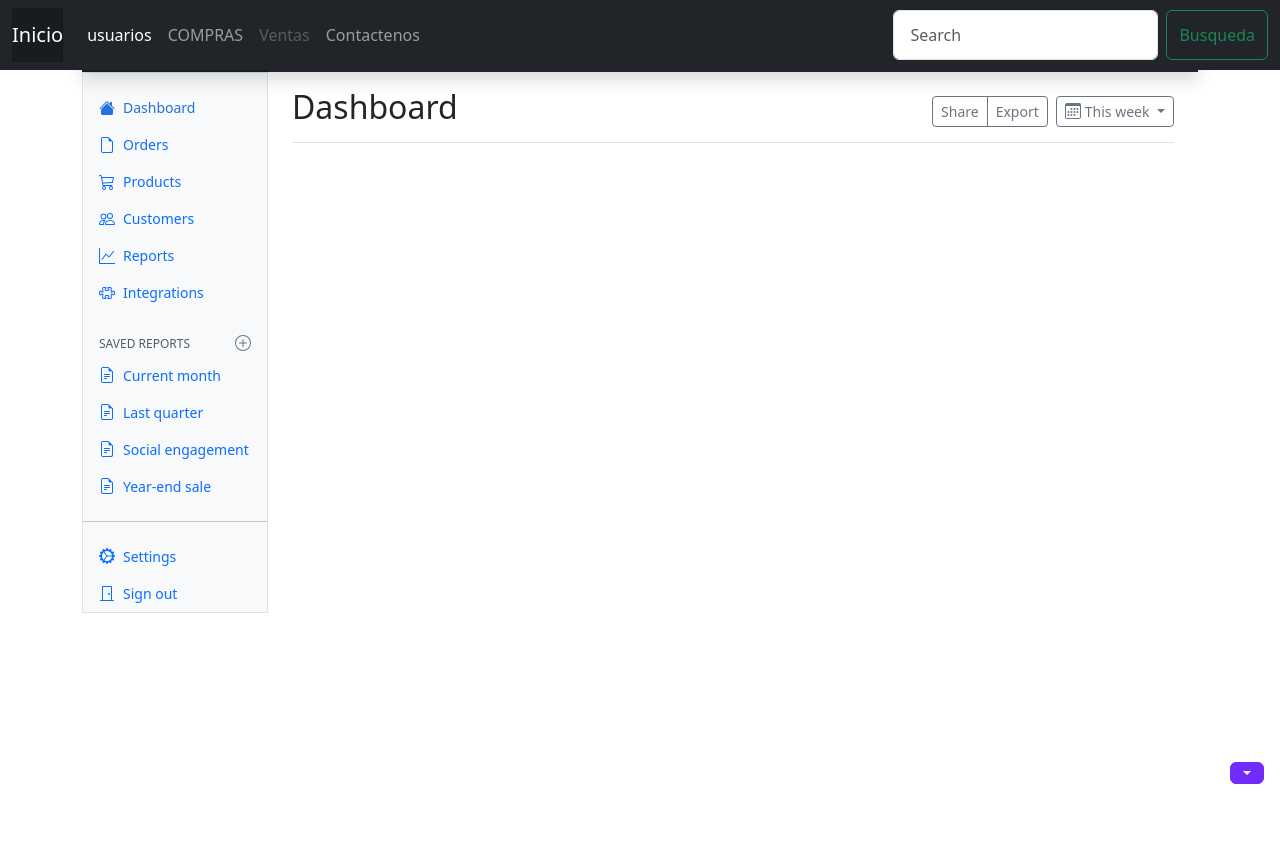
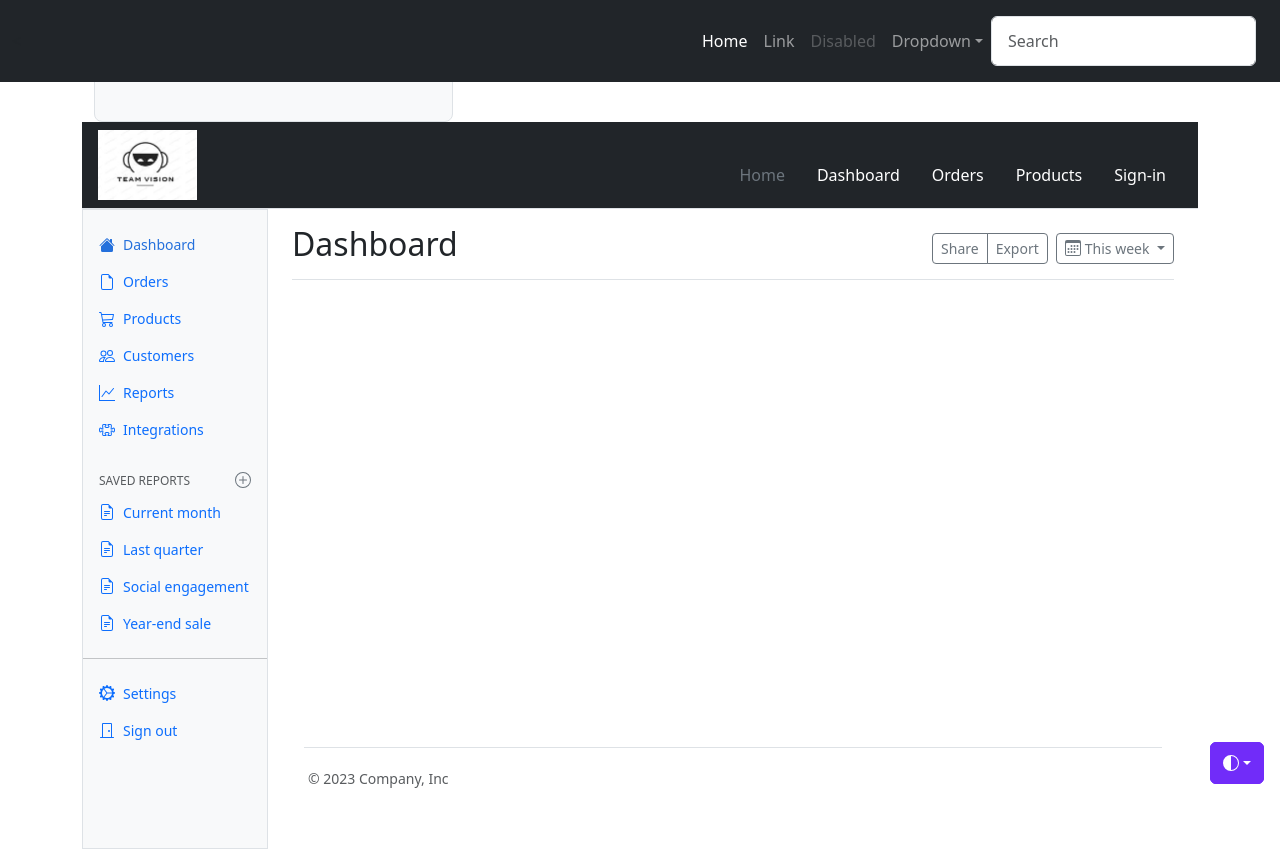
Before and after one commit to juanb19261/mantenimiento, an Angular app: page /dashboard in a window 1280 px wide. Before the commit the page ends 800 px from the top, so only its background shows below. Built offline with nearby package versions, Linux system fonts and the light colour scheme.

Commit message:
plantilla_actualizada2

```diff
--- a/src/app/estructura/header/header.component.html
+++ b/src/app/estructura/header/header.component.html
@@ -1,27 +1,52 @@
-<header class="navbar sticky-top bg-dark flex-md-nowrap p-0 shadow" data-bs-theme="dark">
-    <a class="navbar-brand col-md-3 col-lg-2 me-0 px-3 fs-2 text-white" href="#">TEAM VISION</a>
-
-    <ul class="navbar-nav flex-row d-md-none">
-        <li class="nav-item text-nowrap">
-            <button class="nav-link px-3 text-white" type="button" data-bs-toggle="collapse"
-                data-bs-target="#navbarSearch" aria-controls="navbarSearch" aria-expanded="false"
-                aria-label="Toggle search">
-                <svg class="bi">
-                    <use xlink:href="#search" />
-                </svg>
-            </button>
-        </li>
-        <li class="nav-item text-nowrap">
-            <button class="nav-link px-3 text-white" type="button" data-bs-toggle="offcanvas"
-                data-bs-target="#sidebarMenu" aria-controls="sidebarMenu" aria-expanded="false"
-                aria-label="Toggle navigation">
-                <svg class="bi">
-                    <use xlink:href="#list" />
-                </svg>
-            </button>
-        </li>
-    </ul>
-    <div id="navbarSearch" class="navbar-search w-100 collapse">
-        <a class="navbar-link px-3" href="#">CERRAR SESION</a>
+<div class="container-fluid">
+  <div class="d-grid gap-3" style="grid-template-columns: 1fr 2fr;">
+    <div class="bg-body-tertiary border rounded-3">
+      <br><br><br><br><br>
     </div>
-</header>
+  </div>
+</div>
+<header>
+  <div class="px-3 py-2 text-bg-dark border-bottom">
+    <div class="container-fluid">
+    </div>
+      <div class="d-flex flex-wrap align-items-center justify-content-center justify-content-lg-start">
+          <a href="">
+              <img src="/assets/img/image002.jpg" style="height: 70px">
+            </a>
+        <a href="/" class="d-flex align-items-center my-2 my-lg-0 me-lg-auto text-white text-decoration-none">
+          <svg class="bi me-2" width="40" height="32" role="img" aria-label="Bootstrap"><use xlink:href="#bootstrap"/></svg>
+        </a>
+        <ul class="nav col-12 col-lg-auto my-2 justify-content-center my-md-0 text-small">
+          <li>
+            <a href="#" class="nav-link text-secondary">
+              <svg class="bi d-block mx-auto mb-1" width="24" height="24"><use xlink:href="#home"/></svg>
+              Home
+            </a>
+          </li>
+          <li>
+            <a href="#" class="nav-link text-white">
+              <svg class="bi d-block mx-auto mb-1" width="24" height="24"><use xlink:href="#speedometer2"/></svg>
+              Dashboard
+            </a>
+          </li>
+          <li>
+            <a href="#" class="nav-link text-white">
+              <svg class="bi d-block mx-auto mb-1" width="24" height="24"><use xlink:href="#table"/></svg>
+              Orders
+            </a>
+          </li>
+          <li>
+            <a href="#" class="nav-link text-white">
+              <svg class="bi d-block mx-auto mb-1" width="24" height="24"><use xlink:href="#grid"/></svg>
+              Products
+            </a>
+          </li>
+          <li>
+            <a href="#" class="nav-link text-white">
+              <svg class="bi d-block mx-auto mb-1" width="24" height="24"><use xlink:href="#people-circle"/></svg>
+              Sign-in
+            </a>
+          </li>
+        </ul>
+      </div>
+    </div>
--- a/src/app/estructura/nav/nav.component.html
+++ b/src/app/estructura/nav/nav.component.html
@@ -1,27 +1,33 @@
 <nav class="navbar navbar-expand-md navbar-dark fixed-top bg-dark">
   <div class="container-fluid">
-      <a class="navbar-brand" href="#">Inicio</a>
-      <button class="navbar-toggler" type="button" data-bs-toggle="collapse" data-bs-target="#navbarCollapse" aria-controls="navbarCollapse" aria-expanded="false" aria-label="Toggle navigation">
+    <<nav class="navbar navbar-expand-lg navbar-dark bg-dark" aria-label="Ninth navbar example">
+      <div class="container-fluid">
+        <button class="navbar-toggler" type="button" data-bs-toggle="collapse" data-bs-target="#navbarsExample07XL" aria-controls="navbarsExample07XL" aria-expanded="false" aria-label="Toggle navigation">
           <span class="navbar-toggler-icon"></span>
         </button>
-      <div class="collapse navbar-collapse" id="navbarCollapse">
-        <ul class="navbar-nav me-auto mb-2 mb-md-0">
+
+        <div class="collapse navbar-collapse" id="navbarsExample07XL">
+          <ul class="navbar-nav me-auto mb-2 mb-lg-0">
             <li class="nav-item">
-            <a class="nav-link active" aria-current="page" href="#">usuarios</a>
+              <a class="nav-link active" aria-current="page" href="#">Home</a>
             </li>
             <li class="nav-item">
-            <a class="nav-link" href="#">COMPRAS</a>
+              <a class="nav-link" href="#">Link</a>
             </li>
             <li class="nav-item">
-            <a class="nav-link disabled" aria-disabled="true">Ventas</a>
+              <a class="nav-link disabled" aria-disabled="true">Disabled</a>
             </li>
-          <li class="nav-item">
-            <a href="" class="nav-link">Contactenos</a>
+            <li class="nav-item dropdown">
+              <a class="nav-link dropdown-toggle" href="#" data-bs-toggle="dropdown" aria-expanded="false">Dropdown</a>
+              <ul class="dropdown-menu">
+                <li><a class="dropdown-item" href="#">Action</a></li>
+                <li><a class="dropdown-item" href="#">Another action</a></li>
+                <li><a class="dropdown-item" href="#">Something else here</a></li>
+              </ul>
             </li>
           </ul>
-        <form class="d-flex" role="search">
-          <input class="form-control me-2" type="search" placeholder="Search" aria-label="Search">
-          <button class="btn btn-outline-success" type="submit">Busqueda</button>
+          <form role="search">
+            <input class="form-control" type="search" placeholder="Search" aria-label="Search">
           </form>
         </div>
       </div>
--- a/src/app/modulos/dashboard/dashboard.component.html
+++ b/src/app/modulos/dashboard/dashboard.component.html
@@ -1,6 +1,26 @@
-<div class="dropdown position-fixed bottom-0 end-0 mb-3 me-3 --bd-violet-rgb">
+<svg xmlns="http://www.w3.org/2000/svg" class="d-none">
+    <symbol id="check2" viewBox="0 0 16 16">
+      <path d="M13.854 3.646a.5.5 0 0 1 0 .708l-7 7a.5.5 0 0 1-.708 0l-3.5-3.5a.5.5 0 1 1 .708-.708L6.5 10.293l6.646-6.647a.5.5 0 0 1 .708 0z"/>
+    </symbol>
+    <symbol id="circle-half" viewBox="0 0 16 16">
+      <path d="M8 15A7 7 0 1 0 8 1v14zm0 1A8 8 0 1 1 8 0a8 8 0 0 1 0 16z"/>
+    </symbol>
+    <symbol id="moon-stars-fill" viewBox="0 0 16 16">
+      <path d="M6 .278a.768.768 0 0 1 .08.858 7.208 7.208 0 0 0-.878 3.46c0 4.021 3.278 7.277 7.318 7.277.527 0 1.04-.055 1.533-.16a.787.787 0 0 1 .81.316.733.733 0 0 1-.031.893A8.349 8.349 0 0 1 8.344 16C3.734 16 0 12.286 0 7.71 0 4.266 2.114 1.312 5.124.06A.752.752 0 0 1 6 .278z"/>
+      <path d="M10.794 3.148a.217.217 0 0 1 .412 0l.387 1.162c.173.518.579.924 1.097 1.097l1.162.387a.217.217 0 0 1 0 .412l-1.162.387a1.734 1.734 0 0 0-1.097 1.097l-.387 1.162a.217.217 0 0 1-.412 0l-.387-1.162A1.734 1.734 0 0 0 9.31 6.593l-1.162-.387a.217.217 0 0 1 0-.412l1.162-.387a1.734 1.734 0 0 0 1.097-1.097l.387-1.162zM13.863.099a.145.145 0 0 1 .274 0l.258.774c.115.346.386.617.732.732l.774.258a.145.145 0 0 1 0 .274l-.774.258a1.156 1.156 0 0 0-.732.732l-.258.774a.145.145 0 0 1-.274 0l-.258-.774a1.156 1.156 0 0 0-.732-.732l-.774-.258a.145.145 0 0 1 0-.274l.774-.258c.346-.115.617-.386.732-.732L13.863.1z"/>
+    </symbol>
+    <symbol id="sun-fill" viewBox="0 0 16 16">
+      <path d="M8 12a4 4 0 1 0 0-8 4 4 0 0 0 0 8zM8 0a.5.5 0 0 1 .5.5v2a.5.5 0 0 1-1 0v-2A.5.5 0 0 1 8 0zm0 13a.5.5 0 0 1 .5.5v2a.5.5 0 0 1-1 0v-2A.5.5 0 0 1 8 13zm8-5a.5.5 0 0 1-.5.5h-2a.5.5 0 0 1 0-1h2a.5.5 0 0 1 .5.5zM3 8a.5.5 0 0 1-.5.5h-2a.5.5 0 0 1 0-1h2A.5.5 0 0 1 3 8zm10.657-5.657a.5.5 0 0 1 0 .707l-1.414 1.415a.5.5 0 1 1-.707-.708l1.414-1.414a.5.5 0 0 1 .707 0zm-9.193 9.193a.5.5 0 0 1 0 .707L3.05 13.657a.5.5 0 0 1-.707-.707l1.414-1.414a.5.5 0 0 1 .707 0zm9.193 2.121a.5.5 0 0 1-.707 0l-1.414-1.414a.5.5 0 0 1 .707-.707l1.414 1.414a.5.5 0 0 1 0 .707zM4.464 4.465a.5.5 0 0 1-.707 0L2.343 3.05a.5.5 0 1 1 .707-.707l1.414 1.414a.5.5 0 0 1 0 .708z"/>
+    </symbol>
+  </svg>
+<div class="dropdown position-fixed bottom-0 end-0 mb-3 me-3 bd-mode-toggle">
     <button class="btn btn-bd-primary py-2 dropdown-toggle d-flex align-items-center" id="bd-theme" type="button"
         aria-expanded="false" data-bs-toggle="dropdown" aria-label="Toggle theme (auto)">
+        <svg class="bi my-1 theme-icon-active" width="1em" height="1em">
+            <use href="#circle-half"></use>
+        </svg>
+        <span class="visually-hidden" id="bd-theme-text">Toggle theme</span>
+        <!---->
     </button>
     <ul class="dropdown-menu dropdown-menu-end shadow" aria-labelledby="bd-theme-text">
         <li>
@@ -107,7 +127,53 @@
             d="M11.742 10.344a6.5 6.5 0 1 0-1.397 1.398h-.001c.03.04.062.078.098.115l3.85 3.85a1 1 0 0 0 1.415-1.414l-3.85-3.85a1.007 1.007 0 0 0-.115-.1zM12 6.5a5.5 5.5 0 1 1-11 0 5.5 5.5 0 0 1 11 0z" />
     </symbol>
 </svg>
-
+<div class="dropdown position-fixed bottom-0 end-0 mb-3 me-3 bd-mode-toggle">
+    <button class="btn btn-bd-primary py-2 dropdown-toggle d-flex align-items-center" id="bd-theme" type="button"
+        aria-expanded="false" data-bs-toggle="dropdown" aria-label="Toggle theme (auto)">
+        <svg class="bi my-1 theme-icon-active" width="1em" height="1em">
+            <use href="#circle-half"></use>
+        </svg>
+        <span class="visually-hidden" id="bd-theme-text">Toggle theme</span>
+    </button>
+    <ul class="dropdown-menu dropdown-menu-end shadow" aria-labelledby="bd-theme-text">
+        <li>
+            <button type="button" class="dropdown-item d-flex align-items-center" data-bs-theme-value="light"
+                aria-pressed="false">
+                <svg class="bi me-2 opacity-50 theme-icon" width="1em" height="1em">
+                    <use href="#sun-fill"></use>
+                </svg>
+                Light
+                <svg class="bi ms-auto d-none" width="1em" height="1em">
+                    <use href="#check2"></use>
+                </svg>
+            </button>
+        </li>
+        <li>
+            <button type="button" class="dropdown-item d-flex align-items-center" data-bs-theme-value="dark"
+                aria-pressed="false">
+                <svg class="bi me-2 opacity-50 theme-icon" width="1em" height="1em">
+                    <use href="#moon-stars-fill"></use>
+                </svg>
+                Dark
+                <svg class="bi ms-auto d-none" width="1em" height="1em">
+                    <use href="#check2"></use>
+                </svg>
+            </button>
+        </li>
+        <li>
+            <button type="button" class="dropdown-item d-flex align-items-center active" data-bs-theme-value="auto"
+                aria-pressed="true">
+                <svg class="bi me-2 opacity-50 theme-icon" width="1em" height="1em">
+                    <use href="#circle-half"></use>
+                </svg>
+                Auto
+                <svg class="bi ms-auto d-none" width="1em" height="1em">
+                    <use href="#check2"></use>
+                </svg>
+            </button>
+        </li>
+    </ul>
+</div>
 <div class="container-fluid">
     <div class="row">
         <div class="sidebar border border-right col-md-3 col-lg-2 p-0 bg-body-tertiary">
@@ -251,17 +317,24 @@
                     </button>
                 </div>
             </div>
-
             <canvas class="my-4 w-100" id="myChart" width="900" height="380"></canvas>
             <div class="table-responsive small">
                 <table class="table table-striped table-sm">
-                </table>
-            </div>
-        </main>
-    </div>
-</div>
-<script src="../assets/dist/js/bootstrap.bundle.min.js"></script>
+                    <div class="container">
+                        <footer
+                            class="d-flex flex-wrap justify-content-between align-items-center py-3 my-4 border-top">
+                            <p class="col-md-4 mb-0 text-body-secondary">&copy; 2023 Company, Inc</p>
 
-<script>
+                            <a href="/"
+                                class="col-md-4 d-flex align-items-center justify-content-center mb-3 mb-md-0 me-md-auto link-body-emphasis text-decoration-none">
+                                <svg class="bi me-2" width="40" height="32">
+                                    <use xlink:href="#bootstrap" />
+                                </svg>
+                            </a>
+                        </footer>
+                    </div>
+                    <script src="../assets/dist/js/bootstrap.bundle.min.js"></script>
 
-</script>
+                    <script>
+
+                    </script>
--- a/src/app/modulos/login/login.component.html
+++ b/src/app/modulos/login/login.component.html
@@ -1,4 +1,4 @@
-<section class="vh-100" style="background-color: #9A616D;">
+<section class="vh-100" style="background-color: #252424;">
   <div class="container py-5 h-100">
     <div class="row d-flex justify-content-center align-items-center h-100">
       <div class="col col-xl-10">
@@ -14,7 +14,7 @@
                 <form>
 
                   <div class="d-flex align-items-center mb-3 pb-1">
-                      <i class="fas fa-cubes fa-2x me-3" style="color: #ff6219;"></i>
+                    <i class="fas fa-cubes fa-2x me-3" style="color: #121212;"></i>
                     <span class="h1 fw-bold mb-0">TEAM VISION</span>
                   </div>
 
@@ -35,7 +35,7 @@
                   </div>
 
                   <a class="small text-muted" href="#!">Forgot password?</a>
-                    <p class="mb-5 pb-lg-2" style="color: #393f81;">Don't have an account? <a href="#!"
+                  <p class="mb-5 pb-lg-2" style="color: #8a1313;">Don't have an account? <a href="#!"
                       style="color: #393f81;">Register here</a></p>
                   <a href="#!" class="small text-muted">Terms of use.</a>
                   <a href="#!" class="small text-muted">Privacy policy</a>
```
Also changed, not shown: src/app/estructura/footer/footer.component.html (+8 -20 lines), src/assets/img/image002.jpg (added). Lines whose indentation alone changed are shown as unchanged.
